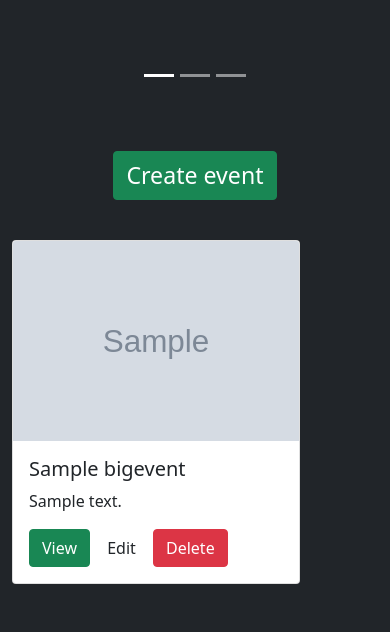
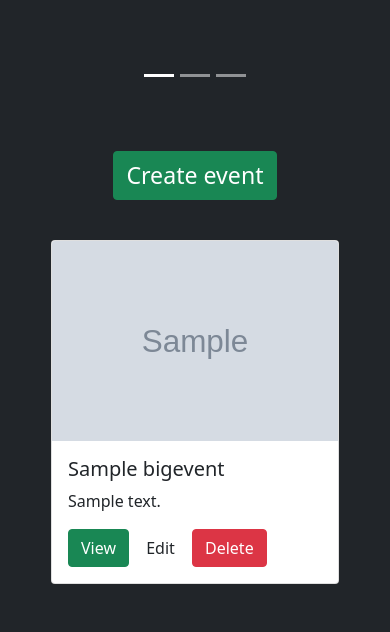
Before and after one commit to igoorilic/BE15_CR13_IgorIlic, a Symfony app: template templates/big_events/index.html.twig in a window 390 px wide. Shown: the part 673-1305 px from the top of the page. Run offline with Twig, Linux system fonts and the light colour scheme; the template is opened without the code that fills it: most values are stand-ins (such as "Sample title", 1, 10 or a date in 2020); grey boxes marked "Sample" are stand-in pictures; some libraries are stand-ins or nearby versions.

Commit message:
cards responsive

```diff
--- a/templates/big_events/index.html.twig
+++ b/templates/big_events/index.html.twig
@@ -41,10 +41,10 @@
 <div class="text-center">
 <p><a href="/create" class="btn btn-success fs-3 mb-4">Create event</a></p>
 </div>
-<div class="row row-cols-4">
+<div class="row row-cols-lg-4 row-cols-md-8 row-cols-sm-12">
 {% for bigevent in bigevents %}
-<div class="col">
-<div class="card mb-5" style="width: 18rem;">
+<div class="col d-flex justify-content-around">
+<div class="card mb-5 " style="width: 18rem;">
   <img src="{{asset('pictures/' ~ bigevent.picture )}}" class="card-img-top" alt="Ups..." style="height: 200px">
   <div class="card-body">
     <h5 class="card-title">{{bigevent.name}}</h5>
@@ -56,6 +56,7 @@
 </div>
 </div>
 {% endfor %}
+
 </div>
 </div>
 
```
